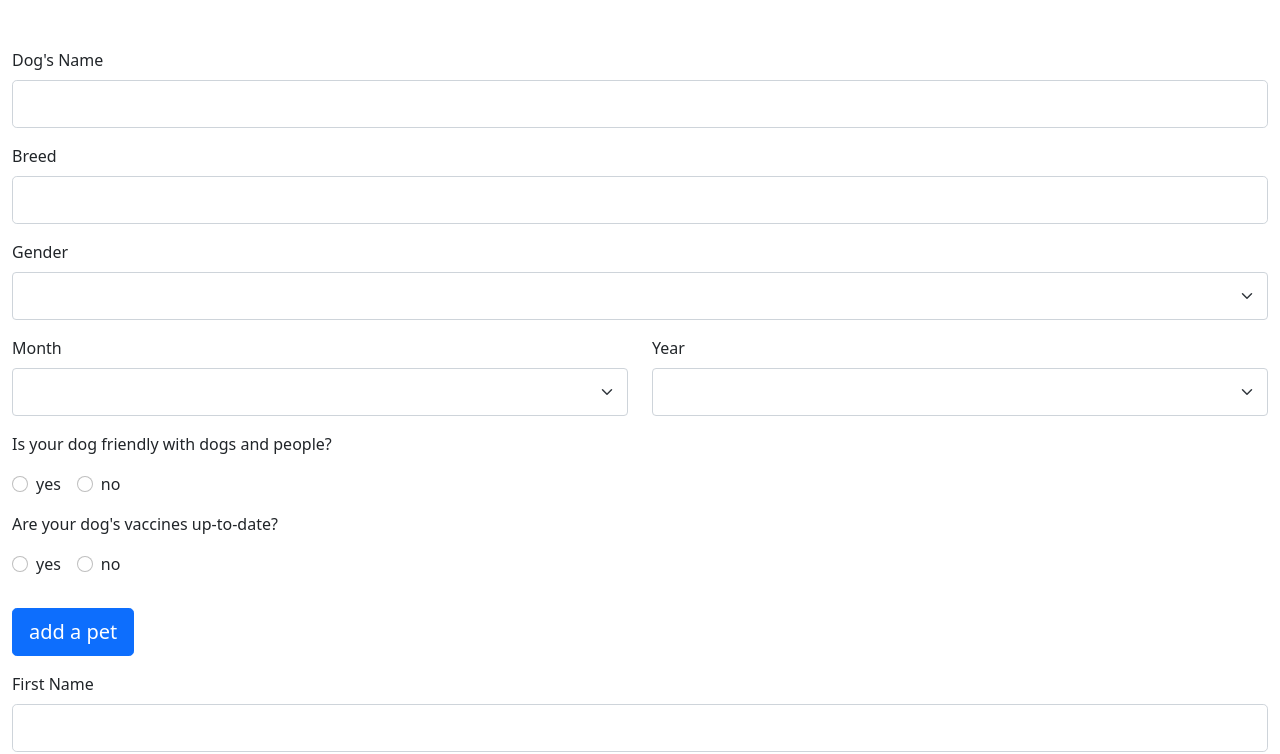
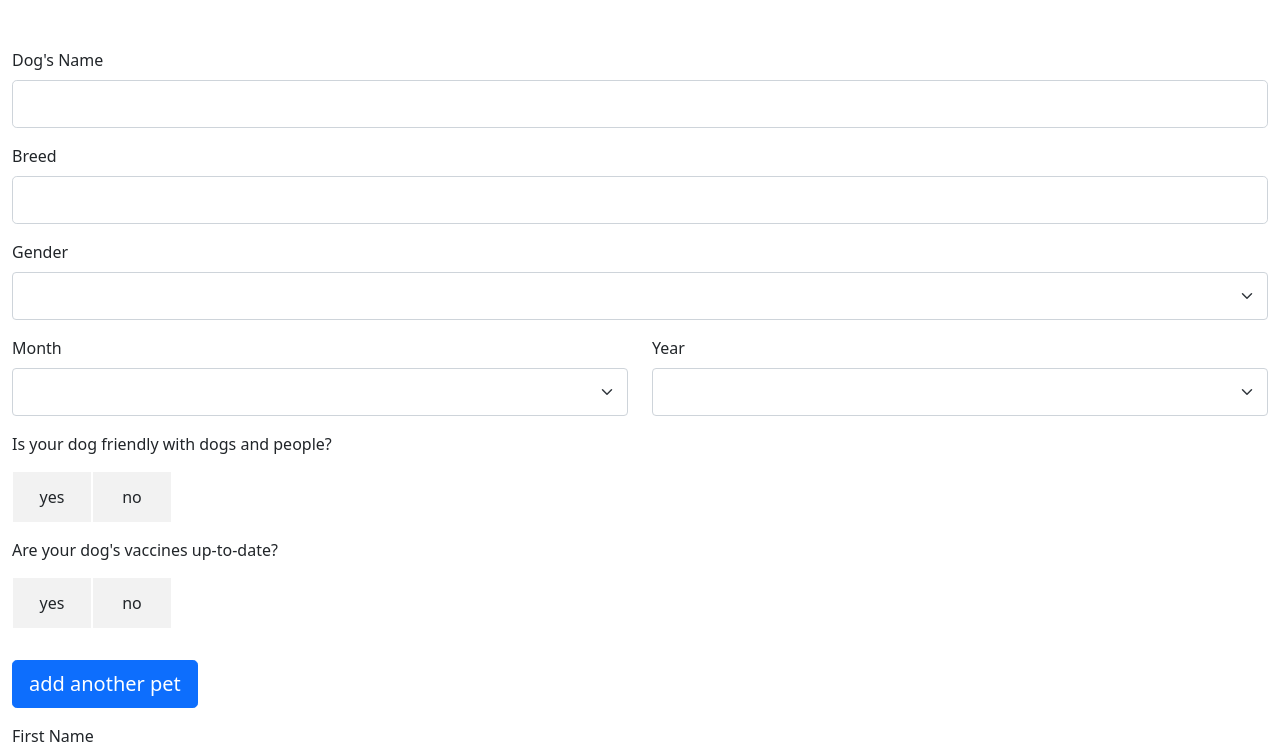
Before and after one commit to overtureweb/react-ts-contact-form-v1, a React (Create React App) app: page / in a window 1280 px wide. Shown: the top 754 px of the page. Built offline with nearby package versions, Linux system fonts and the light colour scheme.

Commit message:
Converted the radios to blocks

```diff
--- a/src/components/FormFieldArray.tsx
+++ b/src/components/FormFieldArray.tsx
@@ -6,6 +6,7 @@ import FormSelect from "./FormSelect";
 import {getMonthsForDropDown, getYearsForDropDown} from "../utilities/DateUtilities";
 import FormCheckbox from "./FormCheckbox";
 import {FieldArray, FormikValues, useFormikContext} from "formik";
+import FormCheckboxGroup from "./FormCheckboxGroup";
 
 const FormFieldArray = () => {
 	const petObject = {
@@ -56,26 +57,30 @@ const FormFieldArray = () => {
 								</div>
 
 								<p>Is your dog friendly with dogs and people?</p>
-
-								<div className="form-check form-check-inline mb-3">
-									<FormCheckbox name={`pets.${i}.isSocial`}
+								<div
+									className="form-check-group__container form-check-group__container--binary-radio-layout">
+									<div className="form-check-group__item mb-3">
+										<FormCheckboxGroup name={`pets.${i}.isSocial`}
 										                   type="radio"
 										                   label="yes"/>
 									</div>
-								<div className="form-check form-check-inline mb-3">
-									<FormCheckbox name={`pets.${i}.isSocial`}
+									<div className="form-check-group__item mb-3">
+										<FormCheckboxGroup name={`pets.${i}.isSocial`}
 										                   type="radio"
 										                   label="no"/>
 									</div>
+								</div>
 								<p>Are your dog's vaccines up-to-date?</p>
-								<div className="form-check form-check-inline mb-3">
-									<FormCheckbox name={`pets.${i}.isVaccinated`}
+								<div className="form-check-group__container form-check-group__container--binary-radio-layout">
+									<div className="form-check-group__item mb-3">
+										<FormCheckboxGroup name={`pets.${i}.isVaccinated`}
 										              type="radio"
 										              label="yes"/></div>
-								<div className="form-check form-check-inline mb-3">
-									<FormCheckbox name={`pets.${i}.isVaccinated`}
+									<div className="form-check-group__item mb-3">
+										<FormCheckboxGroup name={`pets.${i}.isVaccinated`}
 										              type="radio"
 										              label="no"/>
+									</div>
 								</div>
 								{arr.length > 1 && <>
 									<button className="d-block btn btn-danger"
@@ -88,7 +93,7 @@ const FormFieldArray = () => {
 					}
 					<button className="d-block mb-3 btn btn-lg btn-primary"
 					        type="button"
-					        onClick={() => push(petObject)}>add a pet
+					        onClick={() => push(petObject)}>add another pet
 					</button>
 				</>
 			}
--- a/src/main.scss
+++ b/src/main.scss
@@ -37,6 +37,10 @@ body {
 			background: var(--my-color);
 			color: white;
 		}
+		&--binary-radio-layout {
+			display: inline-flex;
+			width: 10rem;
+		}
 	}
 	&__item {
 		flex: 1 1 100%;
```
Also changed, not shown: 1 other file (tests, documents, lock files or other folders). Lines whose indentation alone changed are shown as unchanged.
